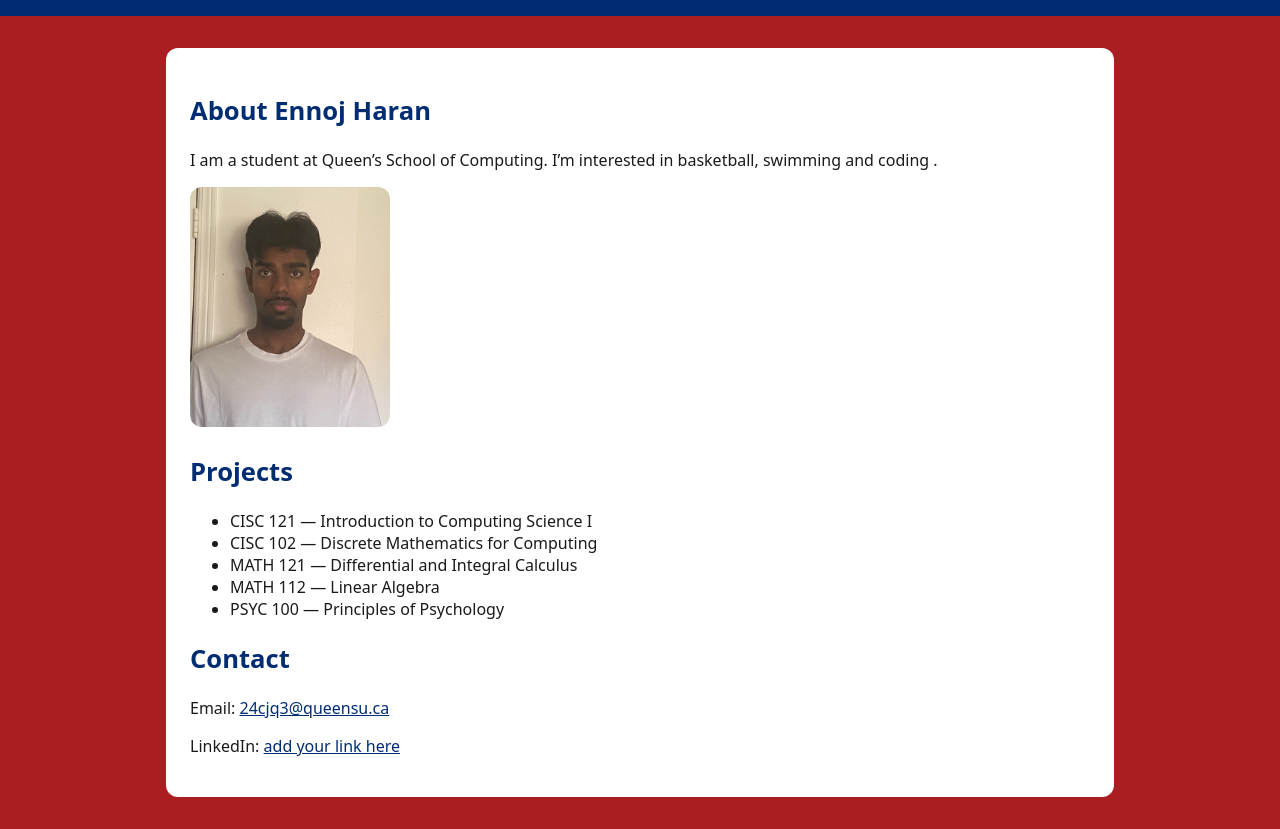
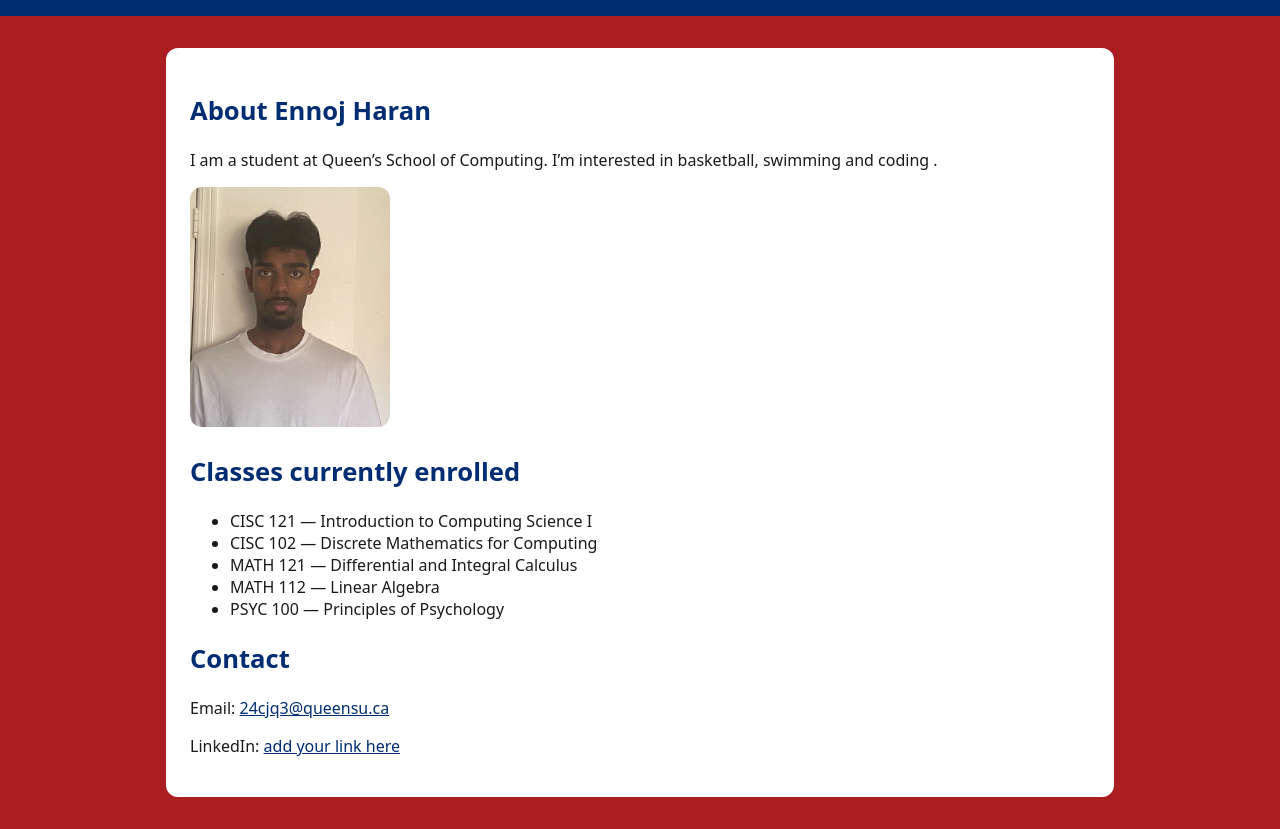
Before and after one commit to EnnojHaran/queens-student-page, a plain HTML site: page index.html in a window 1280 px wide. Shown: the part 102-931 px from the top of the page. Drawn offline with Linux system fonts and the light colour scheme.

Commit message:
Update index.html

```diff
--- a/index.html
+++ b/index.html
@@ -20,7 +20,7 @@
       <img src="IMG_4767.jpg" alt="Your Name portrait" width="200" height="240" />
 
       <!-- ====== PROJECTS/COURSES (add or rename items to courses instead of projects) ====== -->
-      <h2>Projects</h2>
+      <h2>Classes currently enrolled</h2>
       <ul>
        <li>CISC 121 — Introduction to Computing Science I</li>
       <li>CISC 102 — Discrete Mathematics for Computing</li>
```
